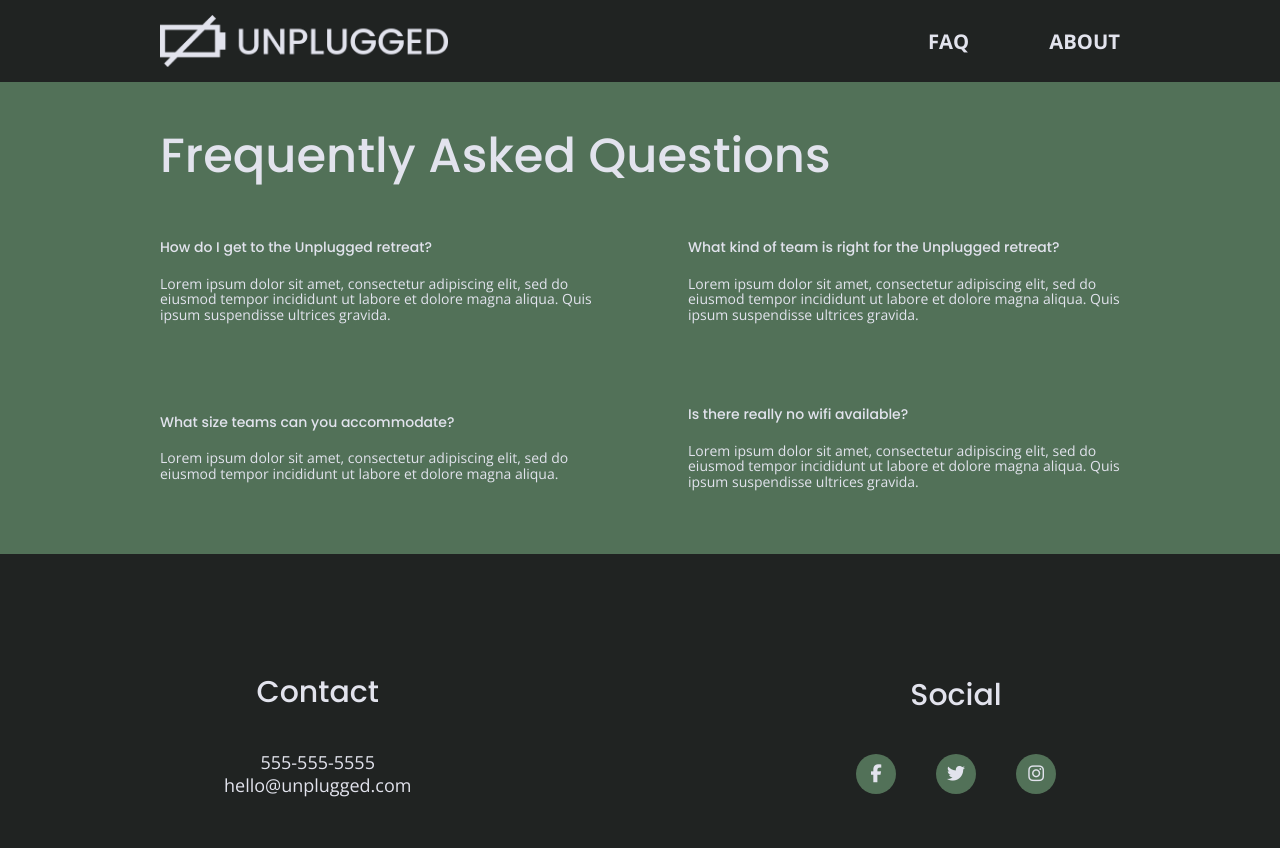
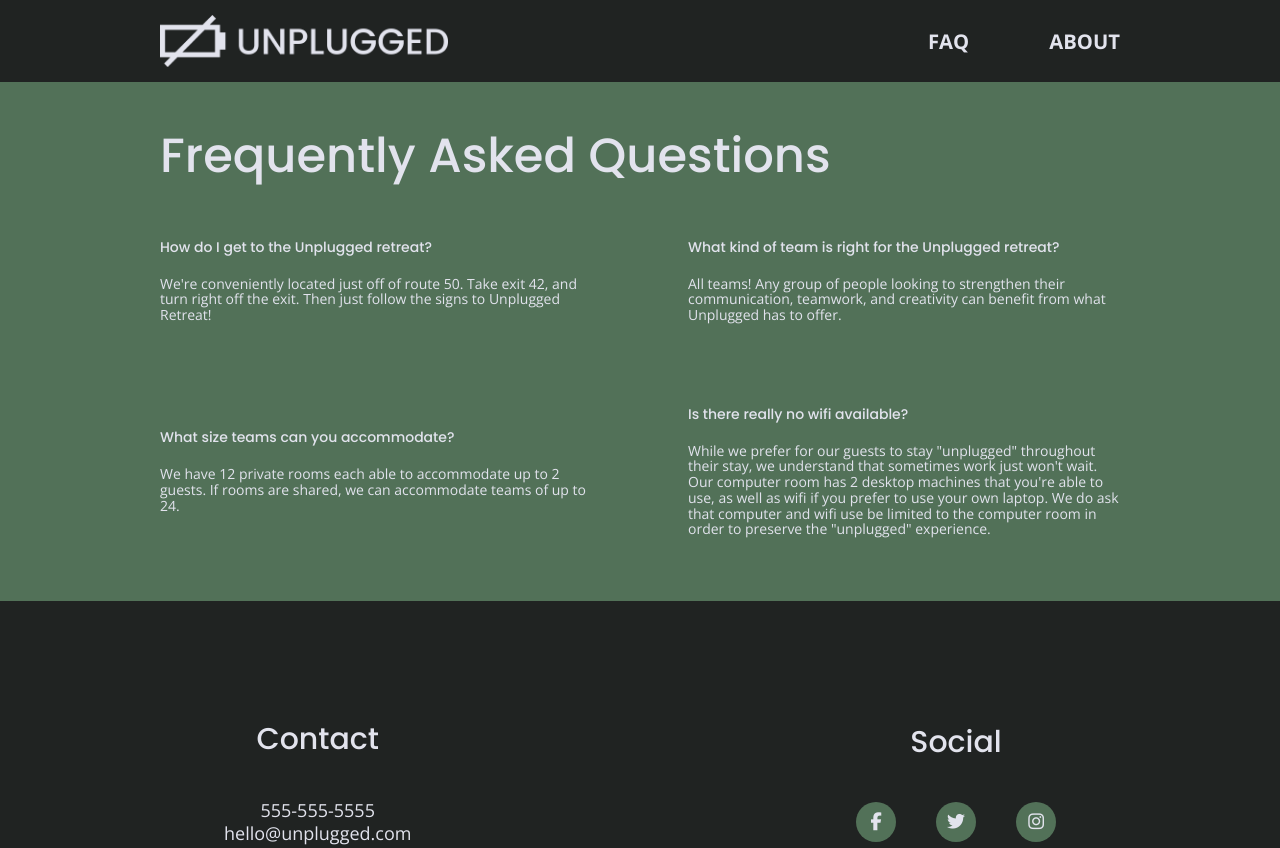
Before and after one commit to jbrunker-code/unplugged-retreat, a website: page faq/index.html in a window 1280 px wide. Shown: the top 848 px of the page. Drawn offline with nearby package versions, Linux system fonts and the light colour scheme.

Commit message:
Added real text to replace all dummy text

```diff
--- a/css/main.css
+++ b/css/main.css
@@ -95,7 +95,7 @@ html {
 body {
     font-size: 1em;
     font-family: "Open Sans", sans-serif;
-        color: #e2e3ed;
+    color: #e2e3ed;
     text-align: left;
 }
 
--- a/faq/index.html
+++ b/faq/index.html
@@ -51,19 +51,19 @@
             <h2>Frequently Asked Questions</h2>
             <div class="faq-content">
                 <h4>How do I get to the Unplugged retreat?</h4>
-                <p>Lorem ipsum dolor sit amet, consectetur adipiscing elit, sed do eiusmod tempor incididunt ut labore et dolore magna aliqua. Quis ipsum suspendisse ultrices gravida.</p>
+                <p>We're conveniently located just off of route 50.  Take exit 42, and turn right off the exit.  Then just follow the signs to Unplugged Retreat!</p>
             </div>
             <div class="faq-content">
                 <h4>What kind of team is right for the Unplugged retreat?</h4>
-                <p>Lorem ipsum dolor sit amet, consectetur adipiscing elit, sed do eiusmod tempor incididunt ut labore et dolore magna aliqua. Quis ipsum suspendisse ultrices gravida.</p>
+                <p>All teams! Any group of people looking to strengthen their communication, teamwork, and creativity can benefit from what Unplugged has to offer.</p>
             </div>
             <div class="faq-content">
                 <h4>What size teams can you accommodate?</h4>
-                <p>Lorem ipsum dolor sit amet, consectetur adipiscing elit, sed do eiusmod tempor incididunt ut labore et dolore magna aliqua.</p>
+                <p>We have 12 private rooms each able to accommodate up to 2 guests.  If rooms are shared, we can accommodate teams of up to 24.</p>
             </div>
             <div class="faq-content">
                 <h4>Is there really no wifi available?</h4>
-                <p>Lorem ipsum dolor sit amet, consectetur adipiscing elit, sed do eiusmod tempor incididunt ut labore et dolore magna aliqua. Quis ipsum suspendisse ultrices gravida.</p>
+                <p>While we prefer for our guests to stay "unplugged" throughout their stay, we understand that sometimes work just won't wait. Our computer room has 2 desktop machines that you're able to use, as well as wifi if you prefer to use your own laptop. We do ask that computer and wifi use be limited to the computer room in order to preserve the "unplugged" experience.</p>
             </div>
         </div> <!-- faq content-wrapper ends -->
     </main> <!-- main faq ends -->
```
Also changed, not shown: about/index.html (+2 -6 lines), index.html (+1 -1 lines).
